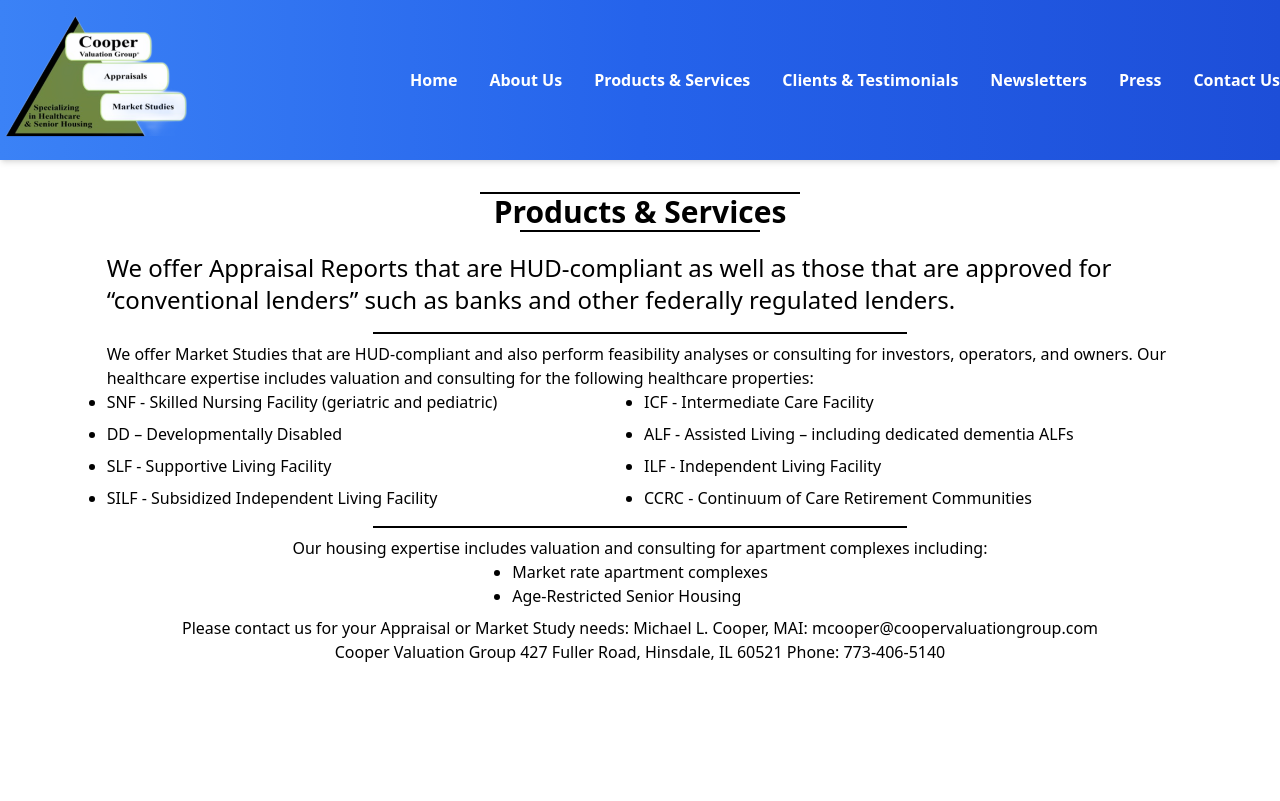
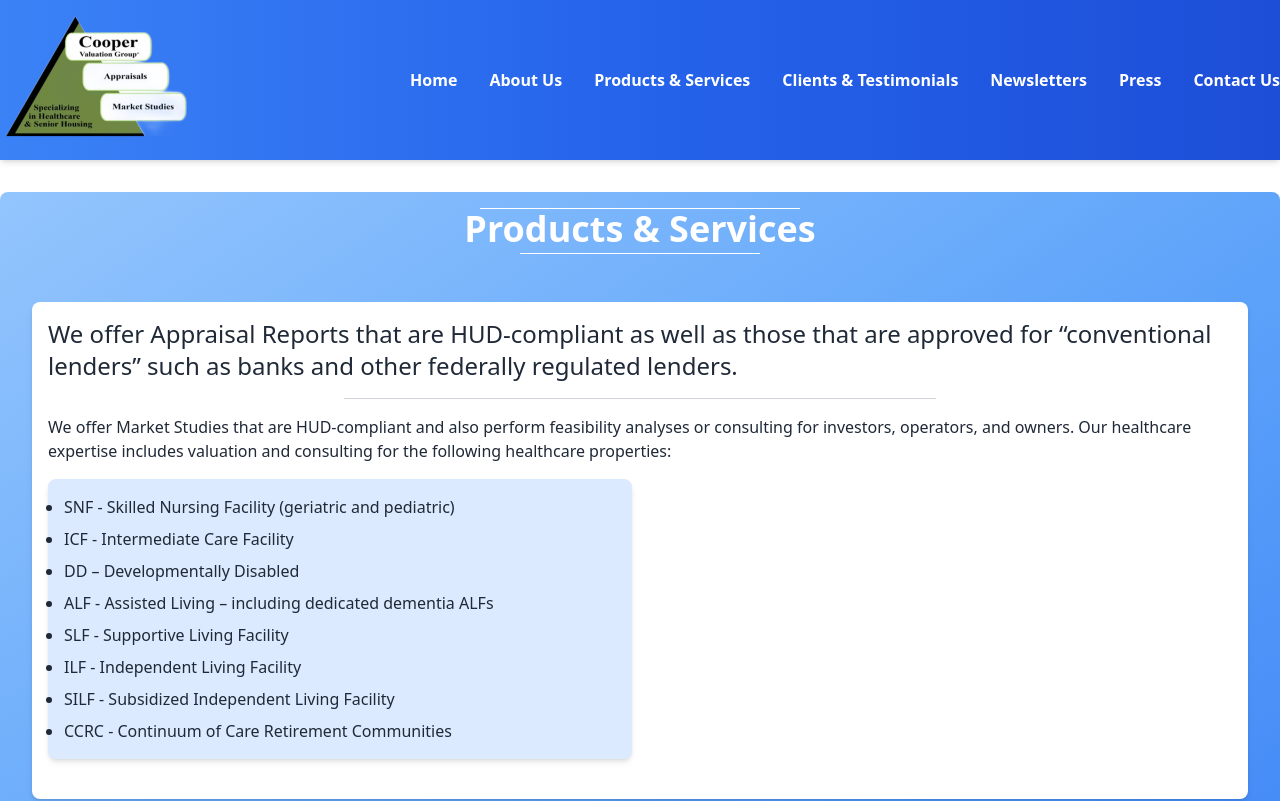
Before and after one commit to larrymotuzis24/Cooper-Valuation-Group, a React (Create React App) app: page /services in a window 1280 px wide. Shown: the top 801 px of the page. Built offline with nearby package versions, Linux system fonts and the light colour scheme.

Commit message:
updated styles for products page

```diff
--- a/src/Components/Services.js
+++ b/src/Components/Services.js
@@ -8,47 +8,50 @@
     'SILF - Subsidized Independent Living Facility', 'CCRC - Continuum of Care Retirement Communities'
     ];
 
+    const housingExpertiseList = ['Market rate apartment complexes', 'Age-Restricted Senior Housing'];
+
     const healthcareProperties = healthcarePropertyList.map((property, index) => {
         return (
-            <li key={index} className="list-disc"> {property} </li>
-        )
-    });
-
-    const housingExpertiseList = ['Market rate apartment complexes', 'Age-Restricted Senior Housing'];
-
-    const housingExpertise = housingExpertiseList.map((item, index) => {
-        return (
-            <li key={index} className="list-disc" > {item} </li>
+          <li key={index} className="list-disc text-gray-800"> {property} </li>
         )
       });
 
 
+
+      const housingExpertise = housingExpertiseList.map((item, index) => {
         return (
-        <div className='flex flex-col mx-auto w-5/6' >
-             <div className="flex flex-col">
-             <div className="w-80 border border-black place-self-center"></div>
-             <h2  className="text-3xl font-bold text-center whitespace-nowrap"> Products & Services </h2>
-             <div className="w-60 border border-black place-self-center mb-1"></div>
-             <div className="self-center mt-4">
-                <h2 className="text-2xl" > We offer Appraisal Reports that are HUD-compliant as well as those that are approved for “conventional lenders” such as banks and other federally regulated lenders. </h2>
+          <li key={index} className="list-disc text-gray-800"> {item} </li>
+        )
+      });
+
+      return (
+        <div className="flex flex-col w-full mx-auto pt-4 pb-8 px-4 sm:px-8 bg-gradient-to-br from-blue-300 via-blue-400 to-blue-500 rounded-lg shadow-md text-white">
+          <div className="flex flex-col mb-8">
+            <div className="w-80 border-b border-white mx-auto"></div>
+            <h2 className="text-4xl font-bold text-center whitespace-nowrap mb-1"> Products & Services </h2>
+            <div className="w-60 border-b border-white mx-auto mb-4"></div>
           </div>
-            <div className="w-3/6 border border-black place-self-center mt-4 mb-2"></div>
-            <div>
-                <p> We offer Market Studies that are HUD-compliant and also perform feasibility analyses or consulting for investors, operators, and owners. Our healthcare expertise includes valuation and consulting for the following healthcare properties:</p>
-                <div>
-                <ul className="grid grid-cols-2 gap-2">
+          <div className="bg-white p-4 rounded-lg shadow-md text-gray-800 mb-8">
+            <h2 className="text-2xl mb-4">We offer Appraisal Reports that are HUD-compliant as well as those that are approved for “conventional lenders” such as banks and other federally regulated lenders.</h2>
+            <div className="w-3/6 border-b border-gray-300 mx-auto mt-4 mb-4"></div>
+            <p className="mb-4">We offer Market Studies that are HUD-compliant and also perform feasibility analyses or consulting for investors, operators, and owners. Our healthcare expertise includes valuation and consulting for the following healthcare properties:</p>
+            <div className="grid grid-cols-1 sm:grid-cols-2 gap-4 mt-2 mb-6">
+              <div className="bg-blue-100 p-4 rounded-lg shadow-md space-y-2">
+                <ul className="space-y-2">
                   {healthcareProperties}
                 </ul>
               </div>
             </div>
           </div>
-            <div className="w-3/6 border border-black place-self-center mt-4 mb-2"></div>
-            <p className="self-center"> Our housing expertise includes valuation and consulting for apartment complexes including: </p>
-            <div className="flex self-center">
-                <ul className="grid grid-cols-1">
+          <div className="bg-white p-4 rounded-lg shadow-md text-gray-800 mb-8">
+            <p className="mb-4">Our housing expertise includes valuation and consulting for apartment complexes including:</p>
+            <div className="grid grid-cols-1 gap-4 mt-2">
+              <div className="bg-blue-100 p-4 rounded-lg shadow-md space-y-2">
+                <ul className="space-y-2">
                   {housingExpertise}
                 </ul>
-
+              </div>
+            </div>
           </div>
         </div>
       )
```
Lines whose indentation alone changed are shown as unchanged.
